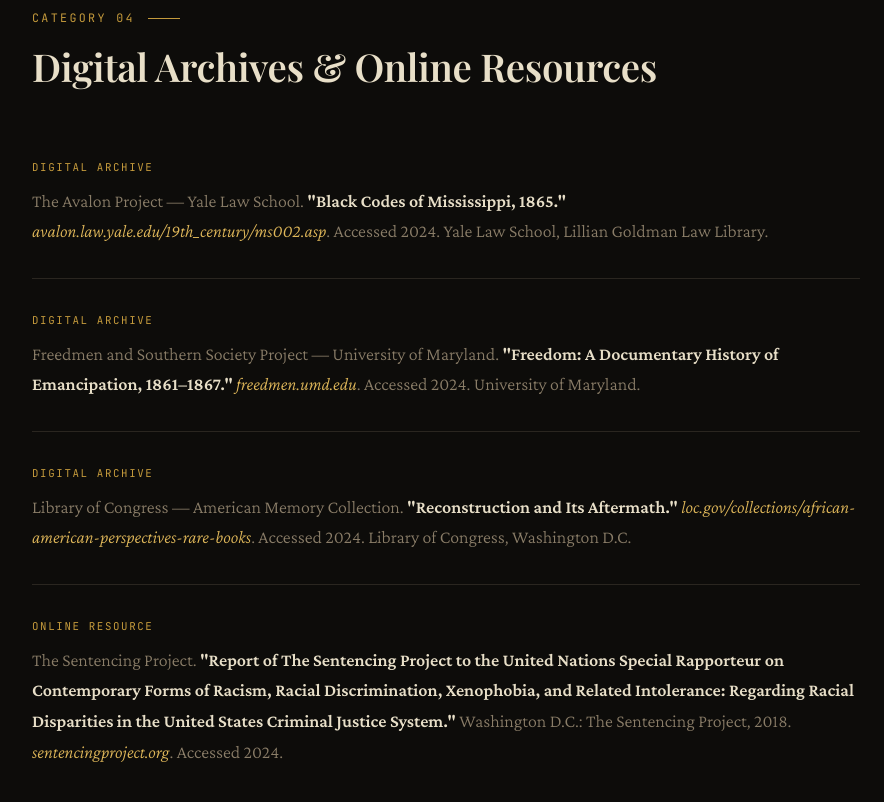
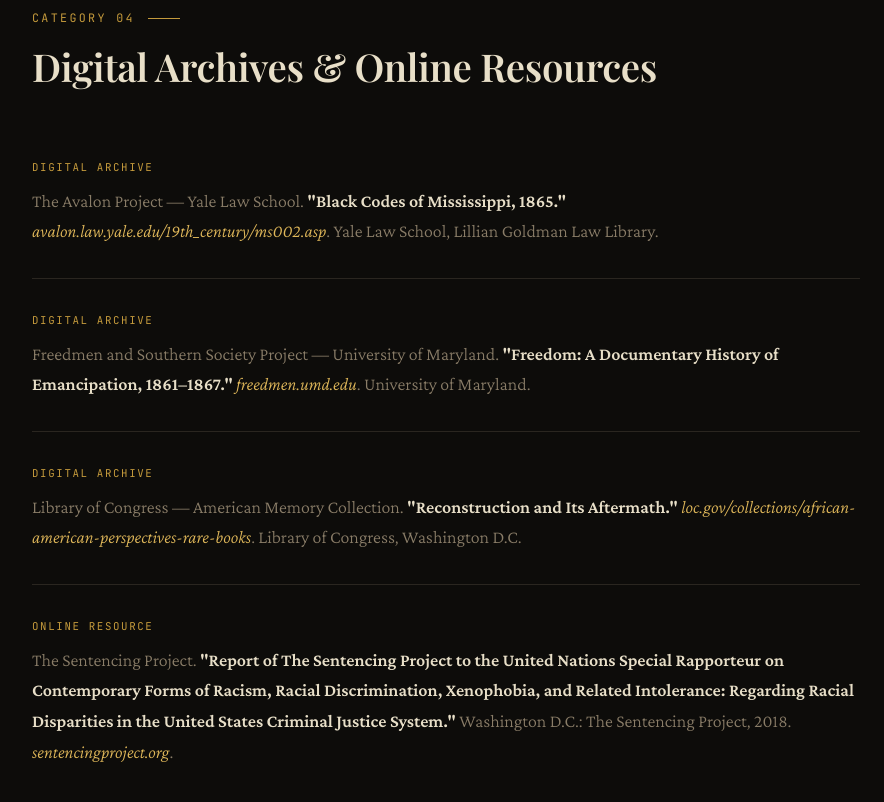
Before and after one commit to TawodzeraT/UnEssay.Ingabire, a plain HTML site: page sources.html in a window 1280 px wide. Shown: the part 4376-5178 px from the top of the page, without its empty margins (194-1078 px from the left). Drawn offline with nearby package versions, Linux system fonts and the light colour scheme; a web font is replaced by a local one.

Commit message:
Update source citations by removing access dates
Removed 'Accessed 2024.' from multiple source citations.

```diff
--- a/sources.html
+++ b/sources.html
@@ -250,7 +250,7 @@
             The Avalon Project — Yale Law School.
             <strong>"Black Codes of Mississippi, 1865."</strong>
             <em>avalon.law.yale.edu/19th_century/ms002.asp</em>.
-            Accessed 2024. Yale Law School, Lillian Goldman Law Library.
+             Yale Law School, Lillian Goldman Law Library.
           </p>
         </div>
 
@@ -260,7 +260,7 @@
             Freedmen and Southern Society Project — University of Maryland.
             <strong>"Freedom: A Documentary History of Emancipation, 1861–1867."</strong>
             <em>freedmen.umd.edu</em>.
-            Accessed 2024. University of Maryland.
+             University of Maryland.
           </p>
         </div>
 
@@ -270,7 +270,7 @@
             Library of Congress — American Memory Collection.
             <strong>"Reconstruction and Its Aftermath."</strong>
             <em>loc.gov/collections/african-american-perspectives-rare-books</em>.
-            Accessed 2024. Library of Congress, Washington D.C.
+             Library of Congress, Washington D.C.
           </p>
         </div>
 
@@ -280,7 +280,7 @@
             The Sentencing Project.
             <strong>"Report of The Sentencing Project to the United Nations Special Rapporteur on Contemporary Forms of Racism, Racial Discrimination, Xenophobia, and Related Intolerance: Regarding Racial Disparities in the United States Criminal Justice System."</strong>
             Washington D.C.: The Sentencing Project, 2018.
-            <em>sentencingproject.org</em>. Accessed 2024.
+            <em>sentencingproject.org</em>.
           </p>
         </div>
       </div>
```
